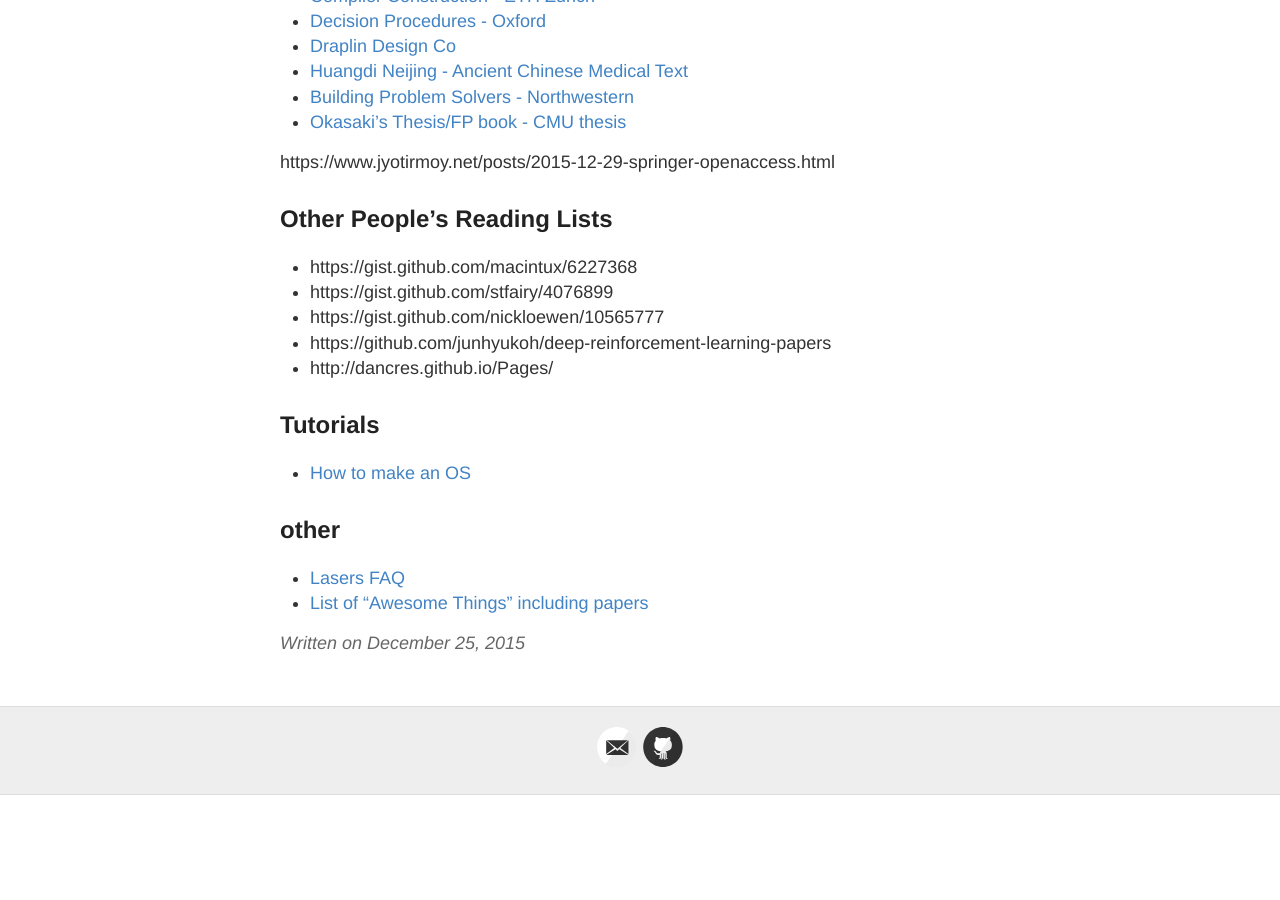
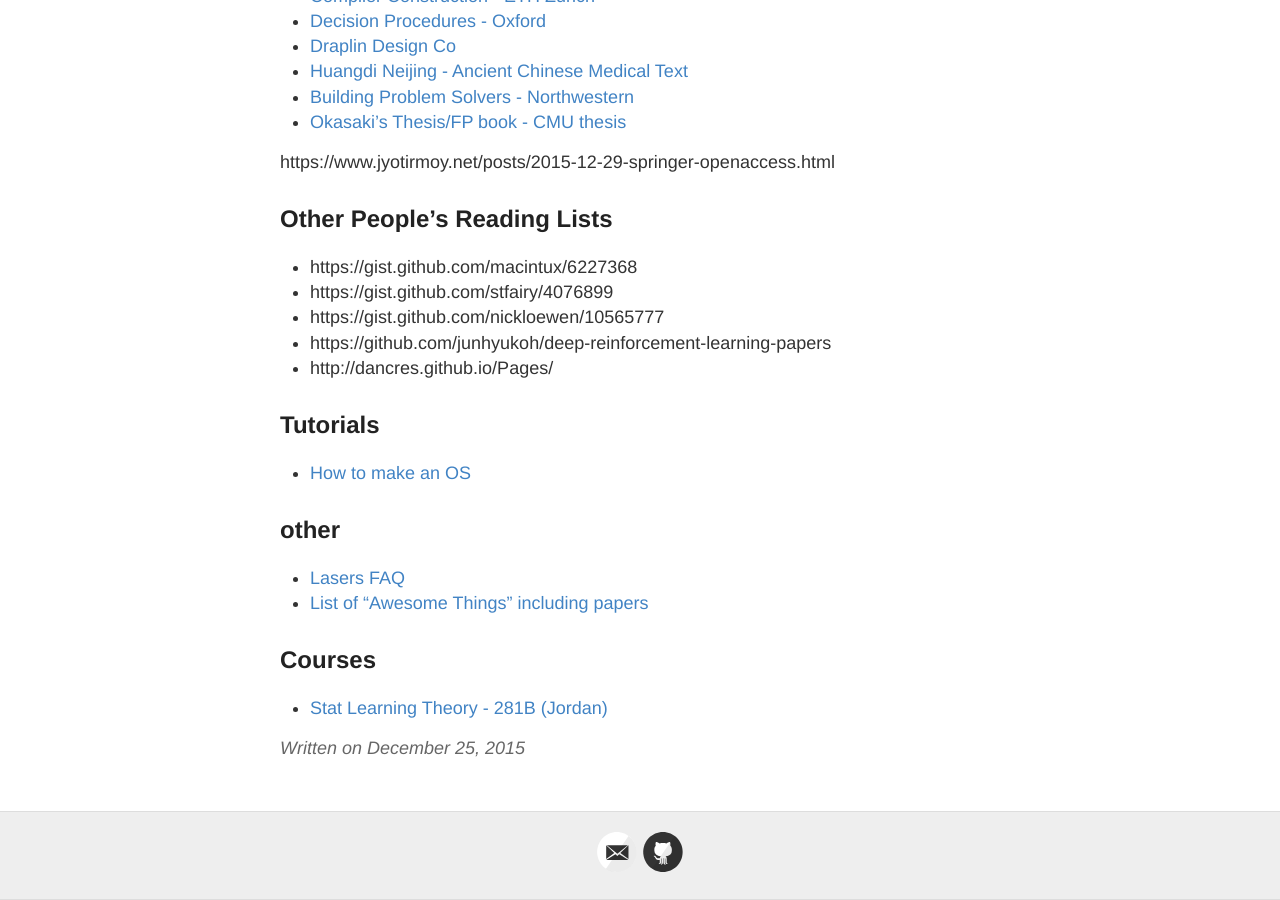
Before and after one commit to RONNCC/ronncc.github, a Jekyll site: the page built from _posts/2015-12-25-ReadingList.md, in a window 1280 px wide and 900 px high, scrolled down 948 px. Built offline with Jekyll 4.4.1, drawn with Linux system fonts in a browser that asks for light colours; comment, search, counter and statistics services are not loaded; before the commit the page ends 1743 px from its top, so only the background shows below that.

Commit message:
Updated 2015-12-25-ReadingList.md

```diff
--- a/_posts/2015-12-25-ReadingList.md
+++ b/_posts/2015-12-25-ReadingList.md
@@ -54,9 +54,13 @@
 - https://github.com/junhyukoh/deep-reinforcement-learning-papers
 - http://dancres.github.io/Pages/
 
+
 ## Tutorials
 - [How to make an OS](http://www.brokenthorn.com/Resources/OSDevIndex.html)
 
 ## other
 - [Lasers FAQ](http://www.repairfaq.org/sam/laserfaq.htm#faqtoc)
 - [List of "Awesome Things" including papers](https://github.com/sindresorhus/awesome)
+
+## Courses
+- [Stat Learning Theory - 281B (Jordan)](http://people.eecs.berkeley.edu/~jordan/courses/281B-spring04/)
```
